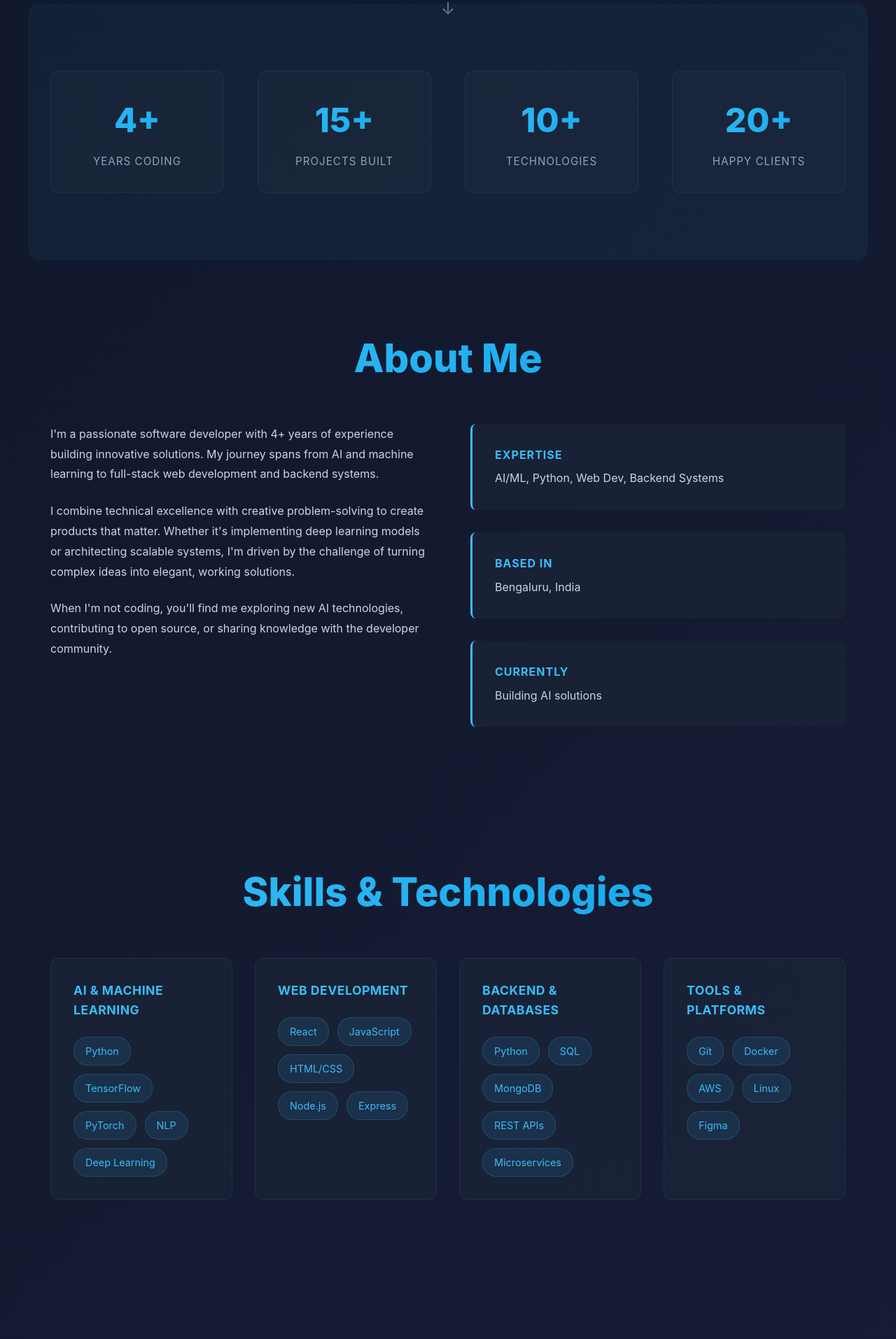
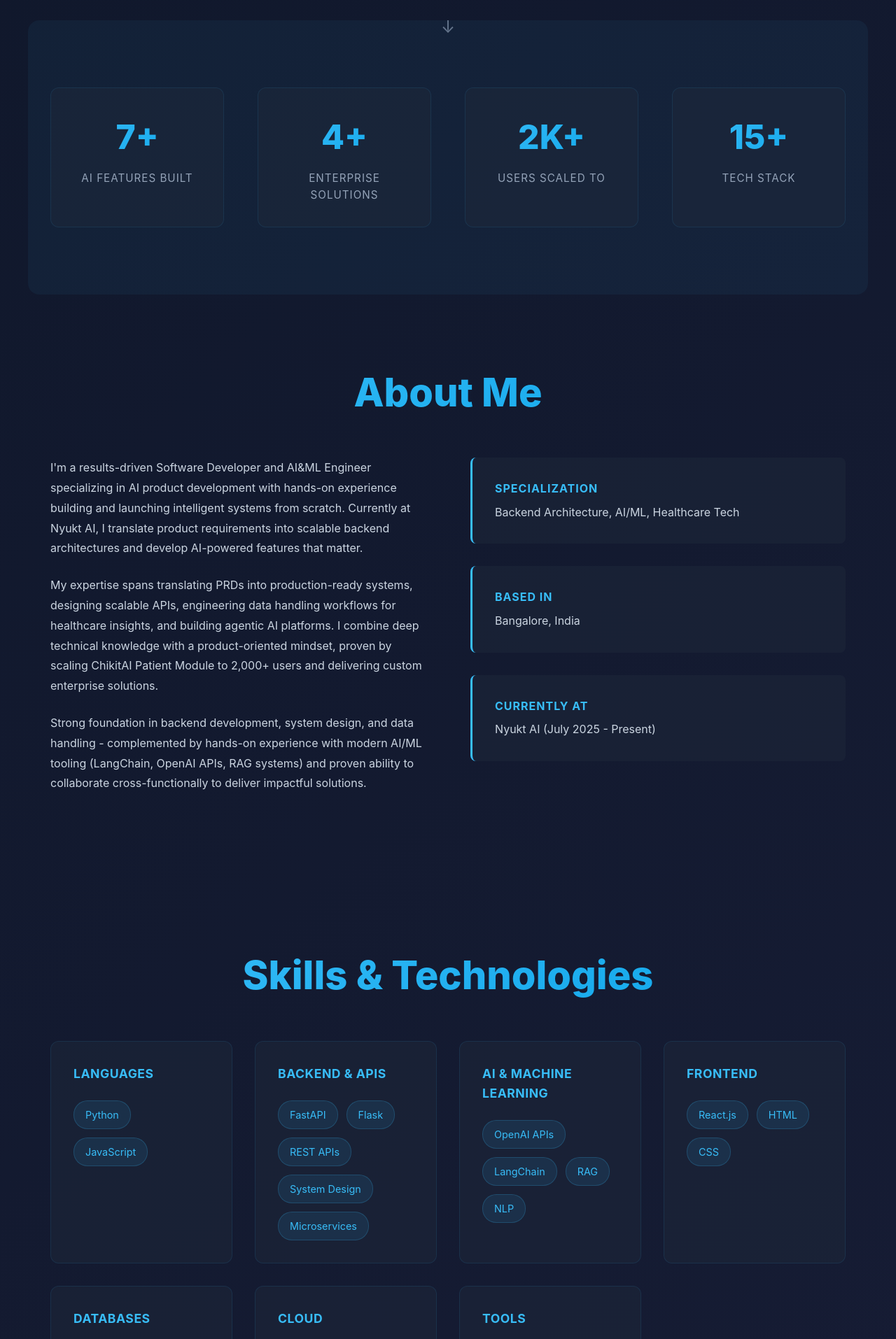
Before and after one commit to Mallikarjun85-bot/my-portfolio, a React (Create React App) app: page / in a window 1280 px wide. Shown: the part 846-2760 px from the top of the page at 70% size. Built offline with nearby package versions, Linux system fonts and the light colour scheme.

Commit message:
Added Extra Contents

```diff
--- a/src/components/About.js
+++ b/src/components/About.js
@@ -35,37 +35,30 @@ const About = () => {
       <div className="about-content">
         <motion.div className="about-text" variants={itemVariants}>
           <p>
-            I'm a passionate software developer with 4+ years of experience
-            building innovative solutions. My journey spans from AI and machine
-            learning to full-stack web development and backend systems.
+            I'm a results-driven Software Developer and AI&ML Engineer specializing in AI product development with hands-on experience building and launching intelligent systems from scratch. Currently at Nyukt AI, I translate product requirements into scalable backend architectures and develop AI-powered features that matter.
           </p>
 
           <p>
-            I combine technical excellence with creative problem-solving to
-            create products that matter. Whether it's implementing deep learning
-            models or architecting scalable systems, I'm driven by the challenge
-            of turning complex ideas into elegant, working solutions.
+            My expertise spans translating PRDs into production-ready systems, designing scalable APIs, engineering data handling workflows for healthcare insights, and building agentic AI platforms. I combine deep technical knowledge with a product-oriented mindset, proven by scaling ChikitAI Patient Module to 2,000+ users and delivering custom enterprise solutions.
           </p>
 
           <p>
-            When I'm not coding, you'll find me exploring new AI technologies,
-            contributing to open source, or sharing knowledge with the developer
-            community.
+            Strong foundation in backend development, system design, and data handling - complemented by hands-on experience with modern AI/ML tooling (LangChain, OpenAI APIs, RAG systems) and proven ability to collaborate cross-functionally to deliver impactful solutions.
           </p>
         </motion.div>
 
         <motion.div className="about-highlights" variants={itemVariants}>
           <div className="highlight-item">
-            <h3>Expertise</h3>
-            <p>AI/ML, Python, Web Dev, Backend Systems</p>
+            <h3>Specialization</h3>
+            <p>Backend Architecture, AI/ML, Healthcare Tech</p>
           </div>
           <div className="highlight-item">
             <h3>Based In</h3>
-            <p>Bengaluru, India</p>
+            <p>Bangalore, India</p>
           </div>
           <div className="highlight-item">
-            <h3>Currently</h3>
-            <p>Building AI solutions</p>
+            <h3>Currently At</h3>
+            <p>Nyukt AI (July 2025 - Present)</p>
           </div>
         </motion.div>
       </div>
--- a/src/components/Footer.js
+++ b/src/components/Footer.js
@@ -18,7 +18,7 @@ const Footer = () => {
     >
       <div className="footer-content">
         <div className="footer-text">
-          <p>Building elegant solutions for complex problems.</p>
+          <p>Building intelligent AI solutions that scale.</p>
         </div>
 
         <div className="footer-links">
--- a/src/components/Hero.js
+++ b/src/components/Hero.js
@@ -46,13 +46,11 @@ const Hero = () => {
           </motion.h1>
 
           <motion.h2 variants={itemVariants} className="hero-tagline">
-            Building intelligent solutions with AI & modern development.
+            AI-Driven Backend Engineer & Product Developer
           </motion.h2>
 
           <motion.p variants={itemVariants} className="hero-subtitle">
-            I'm a Software Developer & AI Enthusiast from Bengaluru, focused on
-            creating elegant solutions to complex problems. Specializing in AI,
-            Web Development, and scalable backend systems.
+            Results-driven Software Developer specializing in AI product development. I build intelligent systems from scratch, translating product requirements into scalable backend architectures and AI-powered features. Currently scaling ChikitAI to 2,000+ users and delivering enterprise AI solutions.
           </motion.p>
 
           <motion.div className="hero-cta" variants={itemVariants}>
--- a/src/components/Projects.js
+++ b/src/components/Projects.js
@@ -4,31 +4,31 @@ import { motion } from "framer-motion";
 const Projects = () => {
   const projects = [
     {
-      title: "Lip Reading AI",
+      title: "ChikitAI - Healthcare Platform",
       description:
-        "LipNet architecture for sentence-level lip reading using deep learning. Real-time video processing with TensorFlow.",
-      tags: ["Python", "TensorFlow", "OpenCV", "Deep Learning"],
+        "Developed and deployed backend systems for AI-powered healthcare platform. Built 7+ AI features including health assessment, report analysis, BMI tracking, and medication reminders. Scaled patient module to 2,000+ users by optimizing backend performance and supporting feature reliability.",
+      tags: ["FastAPI", "LangChain", "OpenAI", "Healthcare AI"],
       link: "#",
     },
     {
-      title: "AI Medical Diagnosis System",
+      title: "Tender Evaluation Agent",
       description:
-        "Intelligent system for medical diagnosis predictions with multi-language support and real-time analysis.",
-      tags: ["AI/ML", "Python", "React", "Healthcare"],
+        "Scoped and delivered custom enterprise AI solution for Government of Odisha. Automated tender document analysis and evaluation using LLMs and RAG systems.",
+      tags: ["LangChain", "RAG", "LLMs", "Enterprise AI"],
       link: "#",
     },
     {
-      title: "Full-Stack Web Application",
+      title: "Accounts Payable & Insurance Agents",
       description:
-        "Scalable web application with React frontend, Node.js backend, and MongoDB database with microservices architecture.",
-      tags: ["React", "Node.js", "MongoDB", "AWS"],
+        "Developed intelligent document processing systems. Built data extraction for structured documents and insurance policy extraction & validation pipeline with high accuracy.",
+      tags: ["NLP", "Document Processing", "Python", "RAG"],
       link: "#",
     },
     {
-      title: "Data Analysis Dashboard",
+      title: "Lip Reading AI (Deep Learning)",
       description:
-        "Interactive dashboard for real-time data visualization and analytics with advanced filtering and reporting.",
-      tags: ["React", "Python", "SQL", "Data Viz"],
+        "Developed sentence-level lipreading system using LipNet architecture. Implemented preprocessing pipelines and model training for video-to-speech prediction.",
+      tags: ["Python", "Deep Learning", "LipNet", "Computer Vision"],
       link: "#",
     },
   ];
--- a/src/components/Skills.js
+++ b/src/components/Skills.js
@@ -4,20 +4,32 @@ import { motion } from "framer-motion";
 const Skills = () => {
   const skillsData = [
     {
-      category: "AI & Machine Learning",
-      skills: ["Python", "TensorFlow", "PyTorch", "NLP", "Deep Learning"],
+      category: "Languages",
+      skills: ["Python", "JavaScript"],
     },
     {
-      category: "Web Development",
-      skills: ["React", "JavaScript", "HTML/CSS", "Node.js", "Express"],
+      category: "Backend & APIs",
+      skills: ["FastAPI", "Flask", "REST APIs", "System Design", "Microservices"],
     },
     {
-      category: "Backend & Databases",
-      skills: ["Python", "SQL", "MongoDB", "REST APIs", "Microservices"],
+      category: "AI & Machine Learning",
+      skills: ["OpenAI APIs", "LangChain", "RAG", "NLP"],
     },
     {
-      category: "Tools & Platforms",
-      skills: ["Git", "Docker", "AWS", "Linux", "Figma"],
+      category: "Frontend",
+      skills: ["React.js", "HTML", "CSS"],
+    },
+    {
+      category: "Databases",
+      skills: ["MySQL", "MongoDB"],
+    },
+    {
+      category: "Cloud",
+      skills: ["Google Cloud Platform (GCP)"],
+    },
+    {
+      category: "Tools",
+      skills: ["Git", "Docker", "Postman", "VS Code"],
     },
   ];
 
--- a/src/components/Stats.js
+++ b/src/components/Stats.js
@@ -3,10 +3,10 @@ import { motion } from "framer-motion";
 
 const Stats = () => {
   const stats = [
-    { label: "Years Coding", value: "4+" },
-    { label: "Projects Built", value: "15+" },
-    { label: "Technologies", value: "10+" },
-    { label: "Happy Clients", value: "20+" },
+    { label: "AI Features Built", value: "7+" },
+    { label: "Enterprise Solutions", value: "4+" },
+    { label: "Users Scaled To", value: "2K+" },
+    { label: "Tech Stack", value: "15+" },
   ];
 
   const containerVariants = {
```
Also changed, not shown: 1 other file (tests, documents, lock files or other folders).
